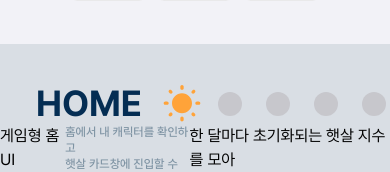
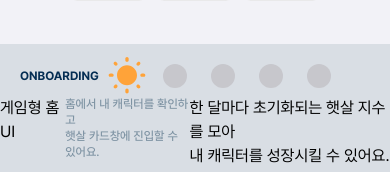
Before and after one commit to EUM-kmu/EUM-Intro, a React (Vite) app: page / in a window 390 px wide. Shown: the part 724-896 px from the top of the page. Built offline with nearby package versions, Linux system fonts and the light colour scheme.

Commit message:
fix: `overflow-hidden` class 추가

```diff
--- a/src/pages/Main/index.jsx
+++ b/src/pages/Main/index.jsx
@@ -13,7 +13,7 @@ const Main = () => {
     <>
       <TopBar className="z-30" />
       {/** Screen 1 */}
-      <div className="flex flex-col pt-12 w-screen h-[380px] sm:h-screen items-center justify-between bg-[#FFA339]">
+      <div className="flex flex-col pt-12 w-screen h-[380px] sm:h-screen items-center justify-between bg-[#FFA339] overflow-hidden">
         <div className="flex flex-col items-center">
           <div className="flex gap-2 sm:gap-8  items-center">
             <img className="w-12 sm:w-32" src={icon} />
@@ -32,7 +32,7 @@ const Main = () => {
       </div>
 
       {/** Screen 2 */}
-      <div className="relative flex flex-col w-screen h-[360px] sm:h-screen items-center bg-[#F2F2F7] ">
+      <div className="relative flex flex-col w-screen h-[360px] sm:h-screen items-center bg-[#F2F2F7] overflow-hidden ">
         {/** Navigator */}
         <div className="flex w-screen contents-start font-2xl font-bold gap-2 sm:gap-5 items-center max-w-7xl pl-5 sm:pl-9 pt-3 sm:pt-10 z-10">
           <p className="text-xs sm:text-4xl font-bold text-[#042D53]">
@@ -65,8 +65,10 @@ const Main = () => {
       {/** Screen 3 */}
       <div className="flex flex-col w-screen h-screen items-center bg-[#D9DEE4]">
         {/** Navigator */}
-        <div className="flex w-screen contents-start font-2xl font-bold gap-5 items-center max-w-7xl pl-9 pt-10 z-10">
-          <p className="text-4xl font-bold text-[#042D53]">HOME</p>
+        <div className="flex w-screen contents-start font-2xl font-bold gap-2 sm:gap-5 items-center max-w-7xl pl-5 sm:pl-9 pt-3 sm:pt-10 z-10">
+          <p className="text-xs sm:text-4xl font-bold text-[#042D53]">
+            ONBOARDING
+          </p>
           <div className="flex gap-2">
             <img src={filled} />
             <img src={empty} />
```
